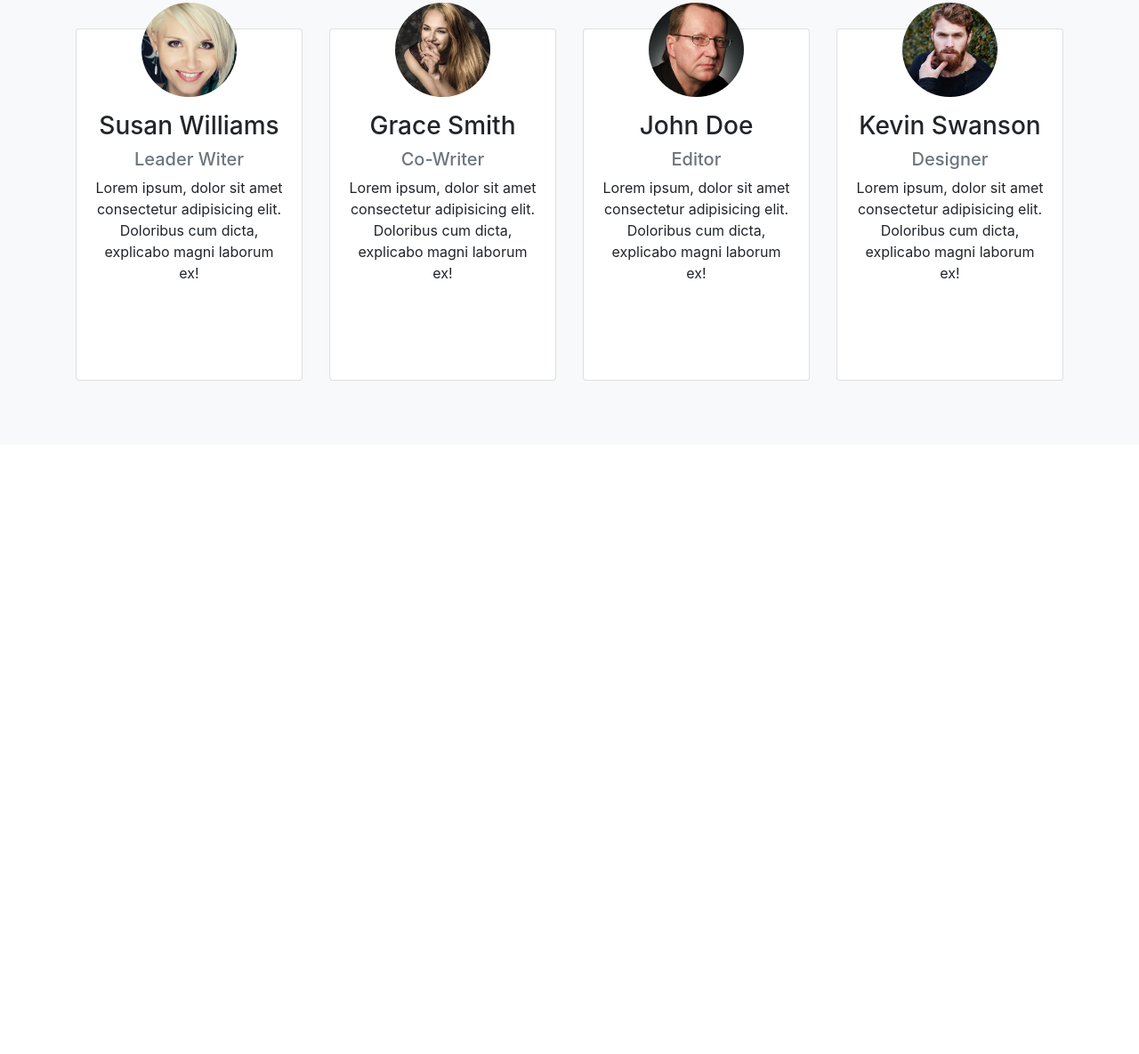
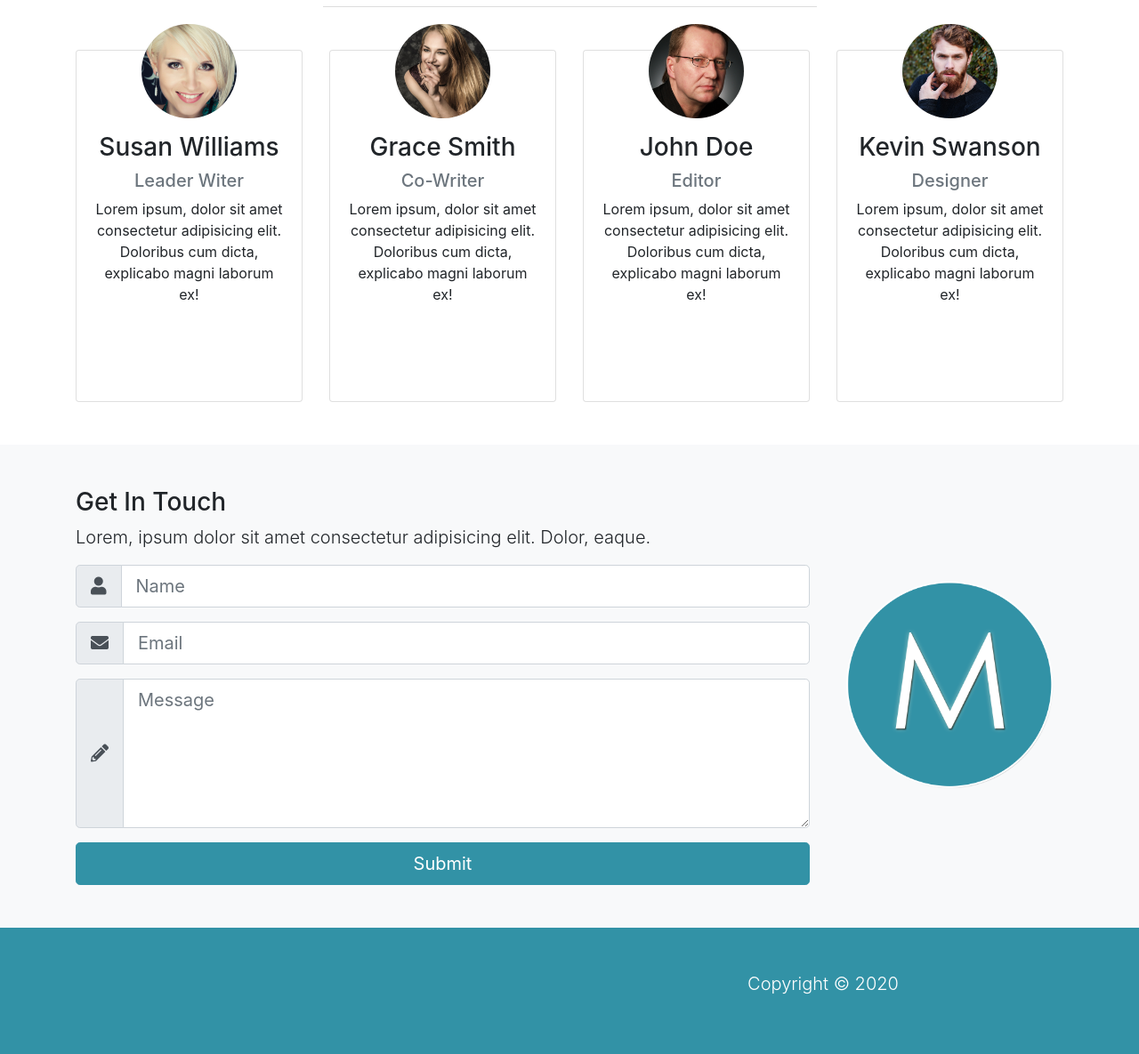
Before and after one commit to alkryzhanov/mizuxe, a plain HTML site: page index.html in a window 1280 px wide. Shown: the part 2056-3241 px from the top of the page at 89% size. Before the commit the page ends 2556 px from the top, so only its background shows below. Drawn offline with nearby package versions, Linux system fonts and the light colour scheme.

Commit message:
1. Added CONTACT block 2. Added FOOTER blcok

```diff
--- a/index.html
+++ b/index.html
@@ -238,6 +238,8 @@
                 </div>
             </div>
         </div>
+    </section>
+    <!-- ABOUT / WHY block ends-->
 
     <!-- AUTHORS block -->
     <section id="authors" class="my-5 text-center">
@@ -252,6 +254,7 @@
                             velit
                             omnis sunt blanditiis. </p>
                     </div>
+
                 </div>
             </div>
             <div class="row">
@@ -371,11 +374,63 @@
     </section>
     <!-- AUTHORS block ends-->
 
+    <!-- CONTACT block -->
+    <section id="contact" class="py-5 bg-light">
+        <div class="container">
+            <div class="row">
+                <div class="col-lg-9">
+                    <h3>Get In Touch</h3>
+                    <p class="lead">Lorem, ipsum dolor sit amet consectetur adipisicing elit. Dolor, eaque.</p>
+                    <form>
+                        <div class="input-group input-group-lg mb-3">
+                            <div class="input-group-prepend">
+                                <span class="input-group-text">
+                                    <i class="fas fa-user"></i>
+                                </span>
+                            </div>
+                            <input type="text" class="form-control" placeholder="Name">
+                        </div>
+                        <div class="input-group input-group-lg mb-3">
+                            <div class="input-group-prepend">
+                                <span class="input-group-text">
+                                    <i class="fas fa-envelope"></i>
+                                </span>
+                            </div>
+                            <input type="text" class="form-control" placeholder="Email">
+                        </div>
+                        <div class="input-group input-group-lg mb-3">
+                            <div class="input-group-prepend">
+                                <span class="input-group-text">
+                                    <i class="fas fa-pencil-alt"></i>
+                                </span>
+                            </div>
+                            <textarea class="form-control" placeholder="Message" rows="5" resize="none"></textarea>
+                        </div>
+                        <input type="submit" value="Submit" class="btn btn-primary btn-block btn-lg">
+                    </form>
+                </div>
+                <div class="col-lg-3 align-self-center">
+                    <img src="img/mlogo.png" alt="" class="img-fluid">
+                </div>
+            </div>
+        </div>
+    </section>
+    <!-- CONTACT block ends-->
 
-
-
-    </section>
-    <!-- ABOUT / WHY block ends-->
+    <!-- FOOTER block -->
+    <footer id="main-footer" class="py-5 bg-primary text-white">
+        <div class="container">
+            <div class="row text-center">
+                <div class="col-md-6 ml-auto">
+                    <p class="lead">
+                        Copyright ©
+                        <span id="year">2020</span>
+                    </p>
+                </div>
+            </div>
+        </div>
+    </footer>
+    <!-- FOOTER block ends-->
 
     <!-- Optional JavaScript -->
     <!-- jQuery first, then Popper.js, then Bootstrap JS -->
```
Also changed, not shown: 1 other file. Lines whose indentation alone changed are shown as unchanged.
